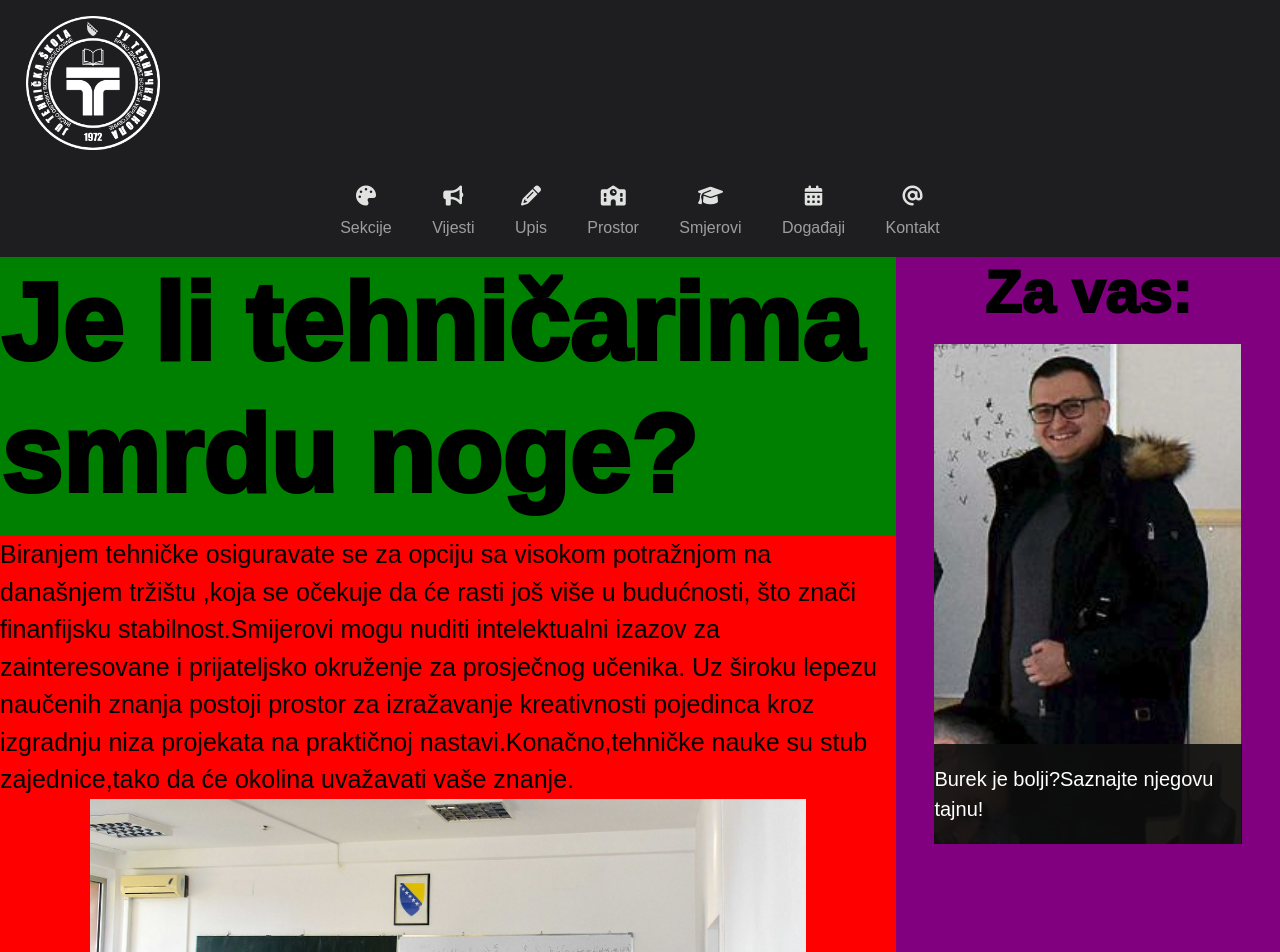
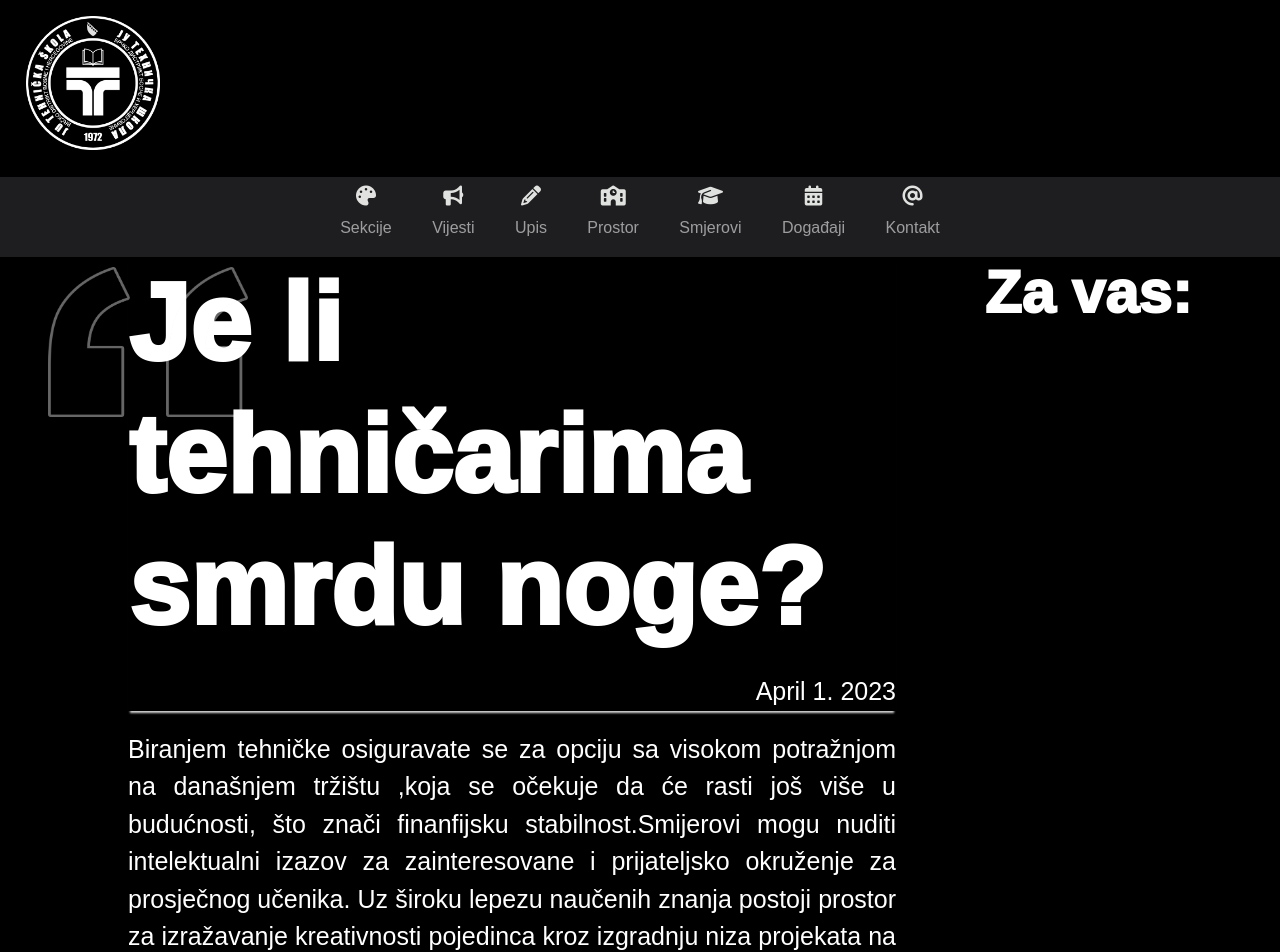
Before and after one commit to AlminBr/tehnicka-front, a plain HTML site: page news.html in a window 1280 px wide. Shown: the top 952 px of the page. Drawn offline with Linux system fonts and the light colour scheme.

Commit message:
Added styling to article almost finished

```diff
--- a/news.html
+++ b/news.html
@@ -67,9 +67,12 @@
       </div>
     </div>
     <div class="page">
+      <div class="spacing"></div>
       <div class="article">
         <div class="title">
+          <img src="img/quotation.png" alt="" />
           <h1>Je li tehničarima smrdu noge?</h1>
+          <p>April 1. 2023</p>
         </div>
         <p>
           Biranjem tehničke osiguravate se za opciju sa visokom potražnjom na
@@ -85,9 +88,6 @@
       </div>
       <div class="foryou">
         <h1>Za vas:</h1>
-        <div class="foryouitem">
-          <p>Burek je bolji?Saznajte njegovu tajnu!</p>
-        </div>
       </div>
     </div>
   </body>
--- a/style.css
+++ b/style.css
@@ -238,7 +238,7 @@ a {
 }
 
 .header {
-  background-color: #1e1d20;
+  background-color: black;
   height: 177px;
 }
 
@@ -260,16 +260,17 @@ a {
   margin: 0;
   position: sticky;
   top: 0;
+  z-index: 10;
 }
 
 .blank {
-  height: 6500px;
+  height: fit-content;
 }
 
 .article {
-  background-color: red;
-  width: 70vw;
-  height: 2000px;
+  background-color: black;
+  width: 60vw;
+  height: fit-content;
   display: flex;
   flex-direction: column;
   align-items: center;
@@ -278,15 +279,20 @@ a {
 .title {
   height: fit-content;
   width: 100%;
-  background-color: green;
+  background-color: black;
 }
 
 .title h1 {
   font-size: 110px;
+  color: white;
 }
 
 .article p {
+  margin-top: 20px;
   font-size: 25px;
+  color: white;
+  text-align: justify;
+  left: 20px;
 }
 
 .article img {
@@ -299,36 +305,35 @@ a {
 }
 
 .foryou {
-  background-color: purple;
+  background-color: black;
   width: 30vw;
   display: flex;
   flex-direction: column;
   align-items: center;
+  color: white;
 }
 
-.foryouitem {
-  width: 80%;
-  height: 25%;
-  background-image: url(img/foryoupic.PNG);
-  background-repeat: no-repeat;
-  background-size: 100%;
+.title {
   position: relative;
+  top: 2%;
+  box-shadow: 0 4px 2px -2px #d0d0d0;
 }
 
-.foryouitem img {
-  width: 100%;
-  height: 100%;
+.title img {
+  position: absolute;
+  top: 10px;
+  height: 150px;
+  width: 200px;
+  left: -80px;
+  z-index: 9;
+  opacity: 40%;
 }
 
-.foryouitem p {
-  align-items: center;
-  justify-content: center;
-  display: flex;
-  background-color: rgba(14, 14, 14, 90%);
-  height: 20%;
-  width: 100%;
-  color: white;
-  font-size: 20px;
-  position: absolute;
-  bottom: 0;
+.spacing {
+  width: 10vw;
+  background-color: black;
 }
+
+.title p {
+  text-align: end;
+}
```
Also changed, not shown: img/quotation.png (added), img/slide1.png (added), img/slide2.PNG (added), img/slide3.png (added).
